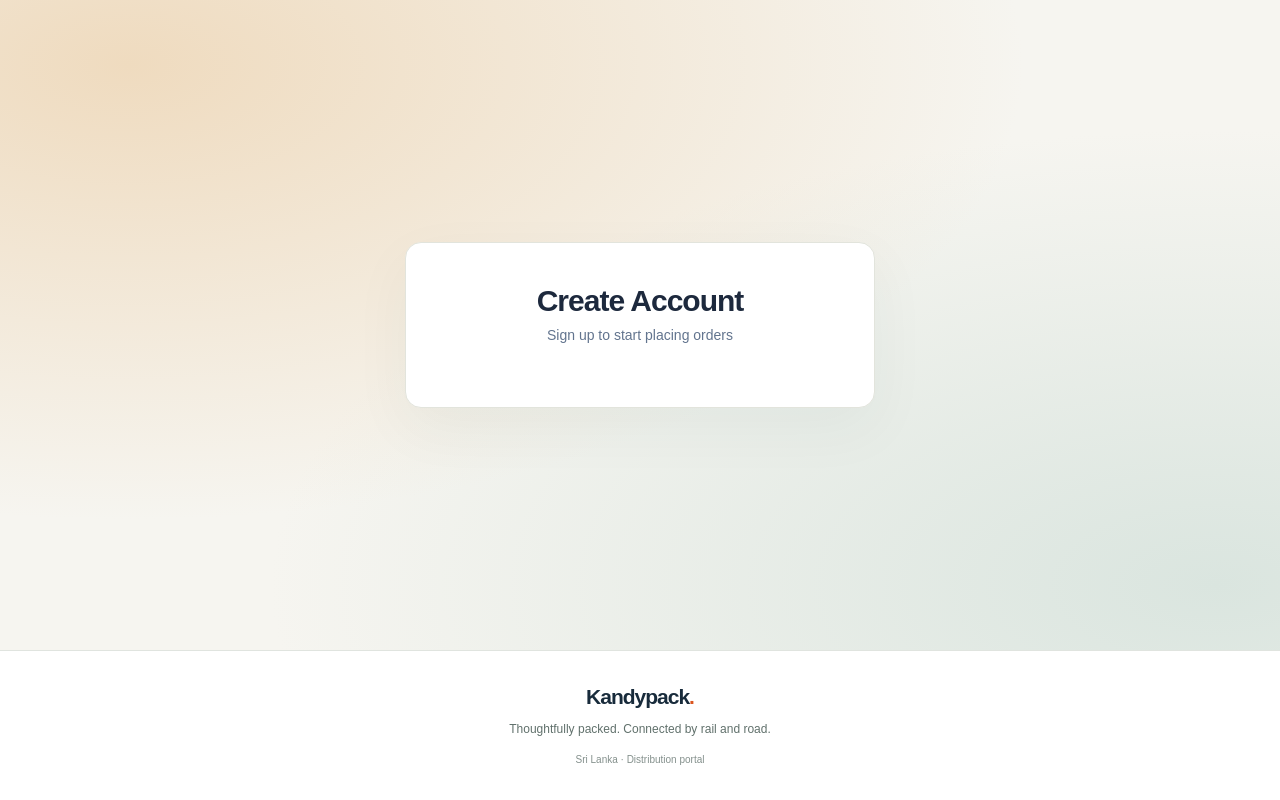
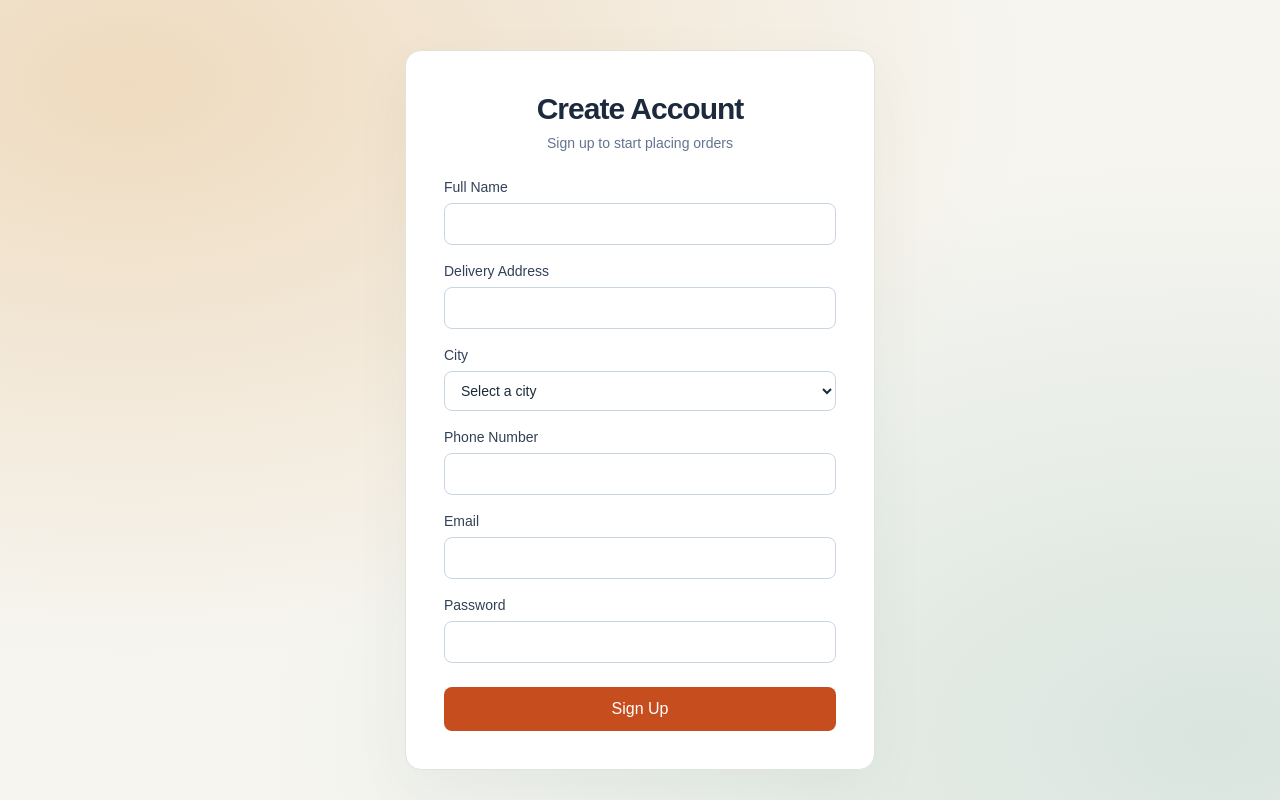
Before and after one commit to Database-Project-G21/Kandy_Pack_Rail_Road_Logistic_System, a Next.js app in the folder kandypack-frontend/: page /signup in a window 1280 px wide. Shown: the top 800 px of the page. Built offline with nearby package versions, Linux system fonts and the light colour scheme.

Commit message:
Add customer registration form fields

```diff
--- a/kandypack-frontend/app/signup/page.tsx
+++ b/kandypack-frontend/app/signup/page.tsx
@@ -1,6 +1,6 @@
 "use client";
 
-import { useState, useEffect } from "react";
+import { useEffect, useState } from "react";
 
 interface City {
   cityId: string;
@@ -39,6 +39,109 @@ export default function Signup() {
             Sign up to start placing orders
           </p>
         </div>
+
+        <form
+          onSubmit={(e) => e.preventDefault()}
+          className="flex flex-col gap-4"
+        >
+          <div>
+            <label className="block text-sm font-medium text-slate-700 mb-1.5">
+              Full Name
+            </label>
+
+            <input
+              type="text"
+              value={customerName}
+              onChange={(e) => setCustomerName(e.target.value)}
+              required
+              className="w-full border border-slate-300 rounded-lg px-3 py-2.5 text-sm focus:outline-none focus:ring-2 focus:ring-[#1e3a5f] focus:border-transparent transition"
+            />
+          </div>
+
+          <div>
+            <label className="block text-sm font-medium text-slate-700 mb-1.5">
+              Delivery Address
+            </label>
+
+            <input
+              type="text"
+              value={deliveryAddress}
+              onChange={(e) => setDeliveryAddress(e.target.value)}
+              required
+              className="w-full border border-slate-300 rounded-lg px-3 py-2.5 text-sm focus:outline-none focus:ring-2 focus:ring-[#1e3a5f] focus:border-transparent transition"
+            />
+          </div>
+
+          <div>
+            <label className="block text-sm font-medium text-slate-700 mb-1.5">
+              City
+            </label>
+
+            <select
+              value={cityId}
+              onChange={(e) => setCityId(e.target.value)}
+              required
+              className="w-full border border-slate-300 rounded-lg px-3 py-2.5 text-sm focus:outline-none focus:ring-2 focus:ring-[#1e3a5f] focus:border-transparent transition"
+            >
+              <option value="">Select a city</option>
+
+              {cities.map((city) => (
+                <option key={city.cityId} value={city.cityId}>
+                  {city.cityName}
+                </option>
+              ))}
+            </select>
+          </div>
+
+          <div>
+            <label className="block text-sm font-medium text-slate-700 mb-1.5">
+              Phone Number
+            </label>
+
+            <input
+              type="text"
+              value={phoneNumber}
+              onChange={(e) => setPhoneNumber(e.target.value)}
+              required
+              className="w-full border border-slate-300 rounded-lg px-3 py-2.5 text-sm focus:outline-none focus:ring-2 focus:ring-[#1e3a5f] focus:border-transparent transition"
+            />
+          </div>
+
+          <div>
+            <label className="block text-sm font-medium text-slate-700 mb-1.5">
+              Email
+            </label>
+
+            <input
+              type="email"
+              value={email}
+              onChange={(e) => setEmail(e.target.value)}
+              required
+              className="w-full border border-slate-300 rounded-lg px-3 py-2.5 text-sm focus:outline-none focus:ring-2 focus:ring-[#1e3a5f] focus:border-transparent transition"
+            />
+          </div>
+
+          <div>
+            <label className="block text-sm font-medium text-slate-700 mb-1.5">
+              Password
+            </label>
+
+            <input
+              type="password"
+              value={password}
+              onChange={(e) => setPassword(e.target.value)}
+              required
+              className="w-full border border-slate-300 rounded-lg px-3 py-2.5 text-sm focus:outline-none focus:ring-2 focus:ring-[#1e3a5f] focus:border-transparent transition"
+            />
+          </div>
+
+          <button
+            type="submit"
+            className="bg-[#1e3a5f] text-white font-medium rounded-lg px-4 py-2.5 mt-2 hover:bg-[#2c5282] transition"
+          >
+            Sign Up
+          </button>
+        </form>
       </div>
     </div>
   );
```
